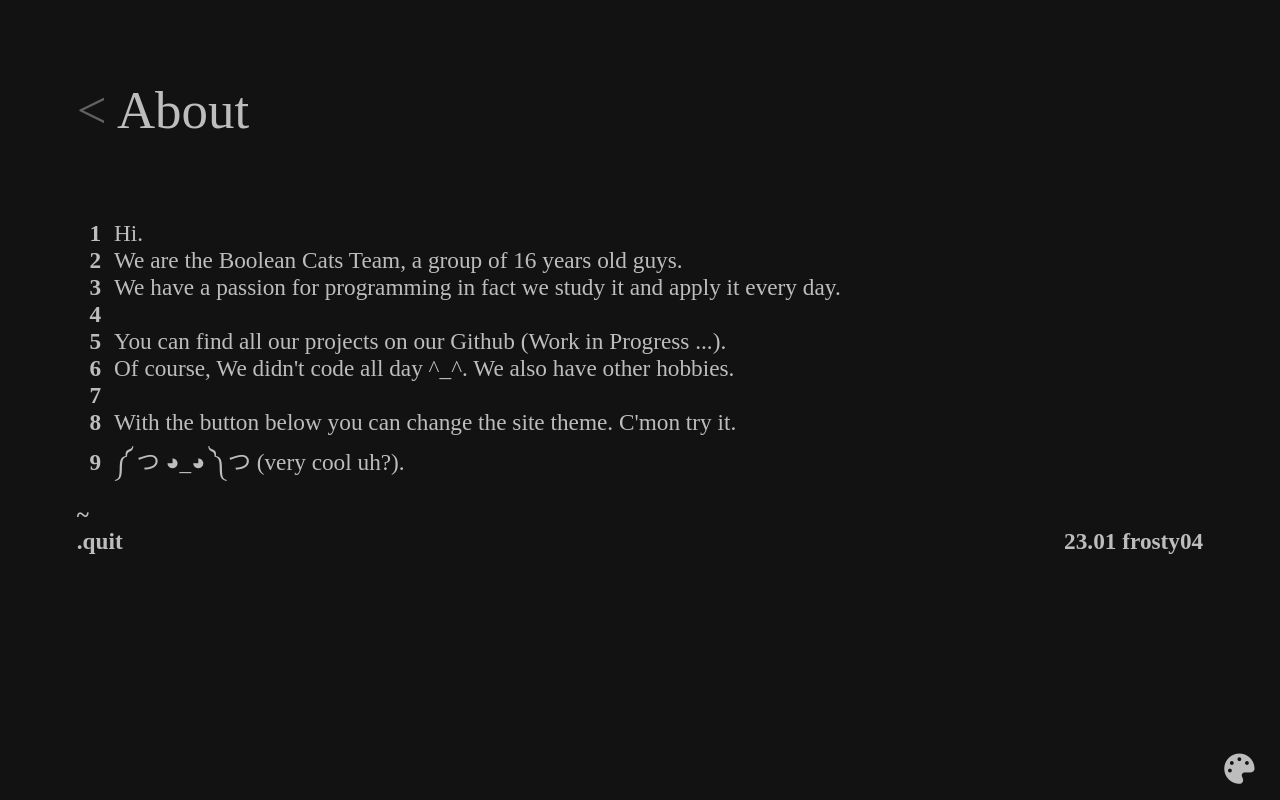
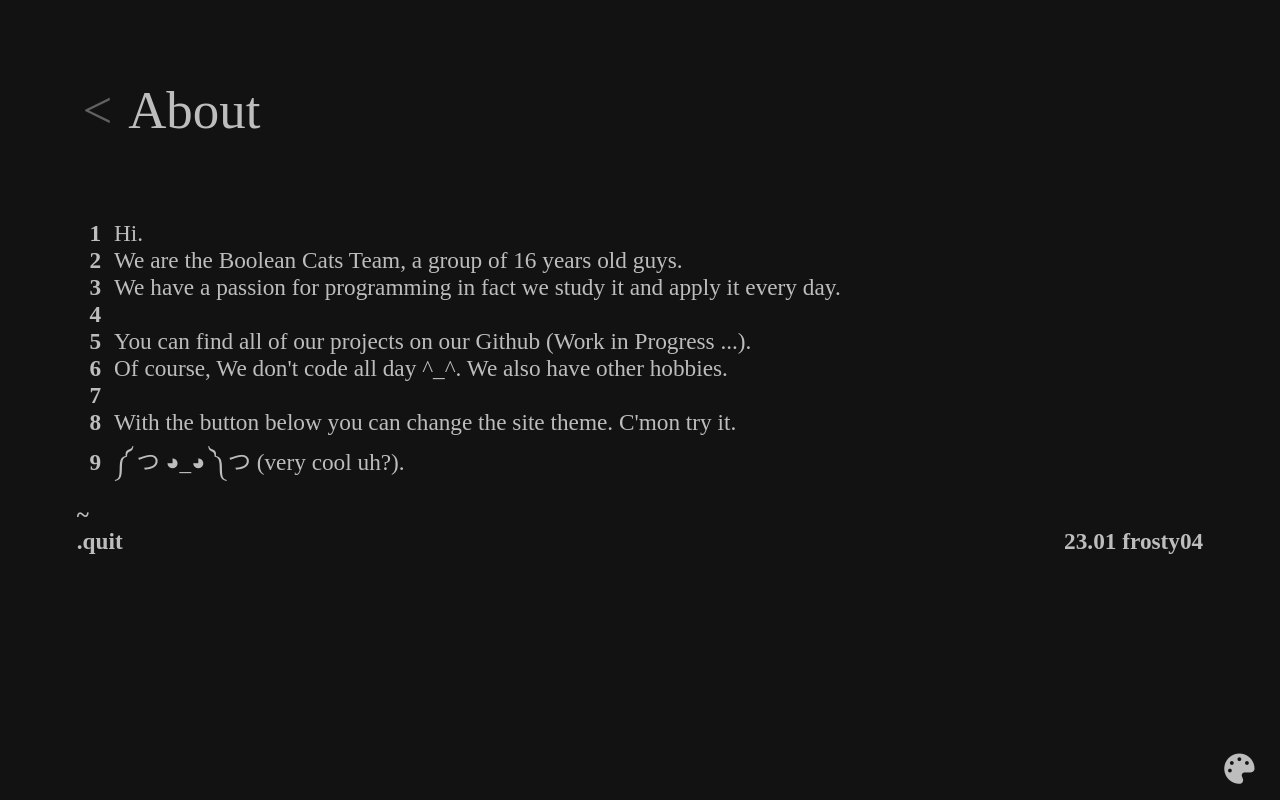
Before and after one commit to Boolean-Cats/Boolean-Cats.github.io, a plain HTML site: page pages/about.html in a window 1280 px wide. Drawn offline with Linux system fonts and the light colour scheme; a web font is replaced by a local one.

Commit message:
minor changes

```diff
--- a/pages/about.html
+++ b/pages/about.html
@@ -27,8 +27,8 @@
             <span class="line">We are the Boolean Cats Team, a group of  16 <span id="age"></span> years old guys.</span>
             <span class="line">We have a passion for programming in fact we study it and apply it every day.</span>
             <span class="line"></span>
-            <span class="line">You can find all our projects on our Github (Work in Progress ...).</span>
-            <span class="line">Of course, We didn't code all day ^_^. We also have other hobbies.</span>
+            <span class="line">You can find all of our projects on our Github (Work in Progress ...).</span>
+            <span class="line">Of course, We don't code all day ^_^. We also have other hobbies.</span>
             <span class="line"></span>
             <span class="line">With the button below you can change the site theme. C'mon try it.</span>
             <span class="line">༼ つ ◕_◕ ༽つ (very cool uh?).</span>
--- a/style.css
+++ b/style.css
@@ -10,6 +10,8 @@ html, body {
 a {
 	color: var(--link);
 	text-decoration: none;
+	padding-left: 0.5%;
+	padding-right: 0.5%;
 }
 
 a:hover {
@@ -18,7 +20,7 @@ a:hover {
 }
 
 span {
-    display: block;
+	display: block;
 }
 
 main {
@@ -38,7 +40,7 @@ main {
     right: 0;
     margin: 1vh 1vw;
     padding: 1vh 1vw;
-    font-size: 1.3em;
+	font-size: 1.3em;
 }
 
 .fa-palette:hover {
```
Also changed, not shown: index.html (+1 -1 lines).
